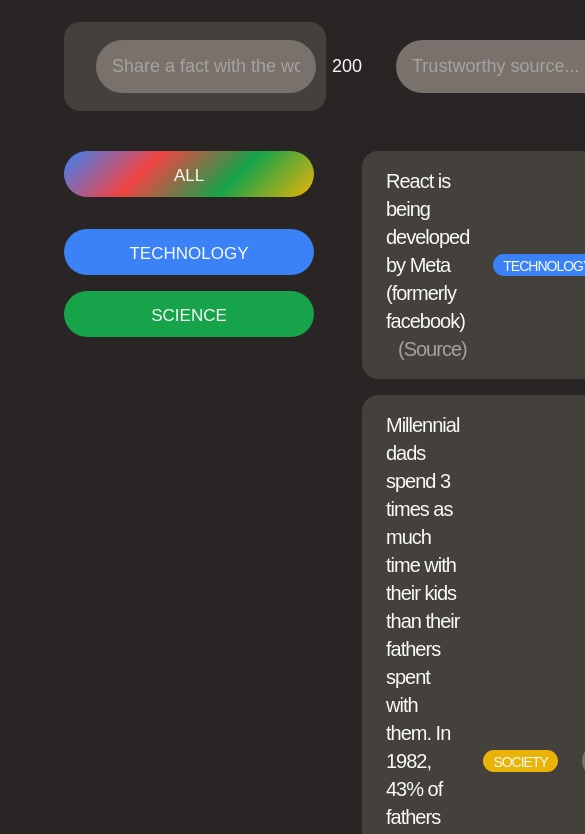
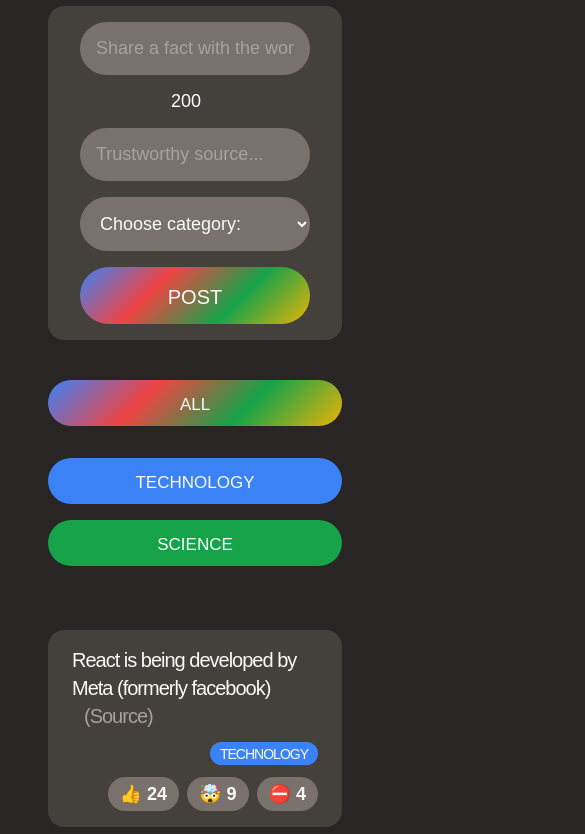
Before and after one commit to minhdanghorus/dang-learn-fe-development, a plain HTML site: page index.html in a window 390 px wide. Shown: the part 156-990 px from the top of the page, 585 px wide, since content can reach past the window. Drawn offline with Linux system fonts and the light colour scheme; a web font is replaced by a local one.

Commit message:
feat: CSS 20250820 Adapting the layout to smaller screen

```diff
--- a/styles.css
+++ b/styles.css
@@ -24,21 +24,16 @@
   justify-content: space-between;
 }
 
-.fact-form {
-  background-color: #44403c;
-  margin-bottom: 40px;
-  padding: 16px 32px;
-  text-align: center;
-  display: flex;
-  align-items: center;
-  gap: 16px;
-  border-radius: 16px;
-}
-
 .main {
   display: grid;
   grid-template-columns: 250px 1fr;
   gap: 48px;
+}
+
+@media (max-width: 900px) {
+  .main {
+    grid-template-columns: 1fr;
+  }
 }
 
 /* Elements layout */
@@ -79,6 +74,14 @@
   align-items: center;
   justify-content: space-between;
   gap: 24px;
+}
+
+@media (max-width: 1200px) {
+  .fact {
+    flex-direction: column;
+    align-items: flex-end;
+    gap: 12px;
+  }
 }
 
 .vote-buttons {
@@ -166,6 +169,19 @@
   background-image: none;
 }
 
+/* FORM */
+
+.fact-form {
+  background-color: #44403c;
+  margin-bottom: 40px;
+  padding: 16px 32px;
+  display: flex;
+  text-align: center;
+  align-items: center;
+  gap: 16px;
+  border-radius: 16px;
+}
+
 .fact-form input,
 .fact-form select {
   width: 220px;
@@ -191,3 +207,19 @@
   font-size: 18px;
   margin-right: 18px;
 }
+
+@media (max-width: 1000px) {
+  body {
+    padding: 32px 48px;
+  }
+
+  .fact-form {
+    flex-direction: column;
+    align-items: stretch;
+  }
+
+  .fact-form input,
+  .fact-form select {
+    width: auto;
+  }
+}
```
